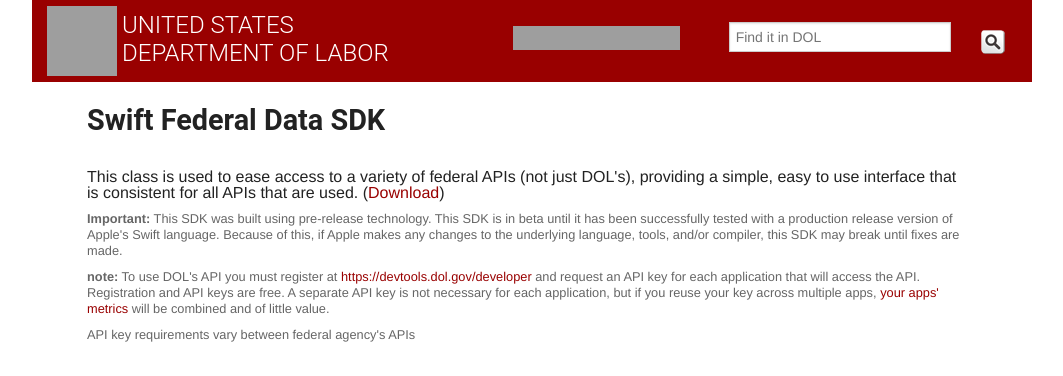
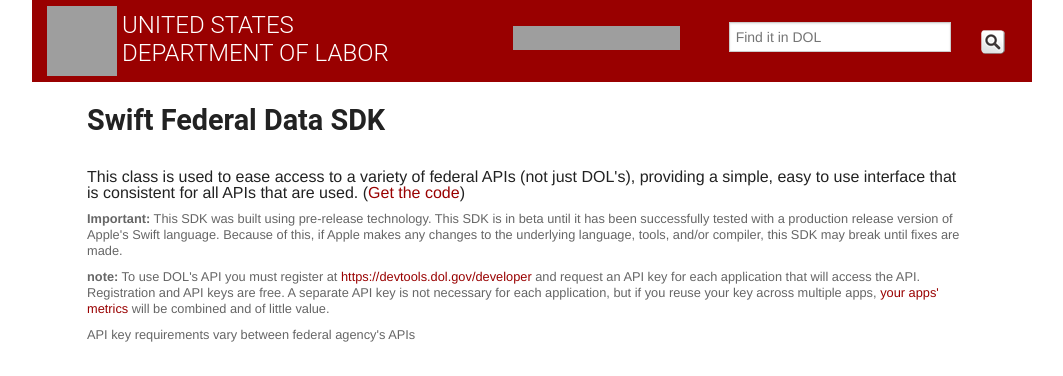
Before and after one commit to USDepartmentofLabor/Swift-Federal-Data-SDK, a Jekyll site: the page built from index.html, in a window 1280 px wide and 900 px high, cut to the strip 0-376 px from the top of the window. Shown: the whole strip, without its empty margins (108-1171 px from the left). Built offline with Jekyll 4.4.1, drawn with Linux system fonts in a browser that asks for light colours; nearby versions of some CDN libraries; grey boxes are pictures that could not be loaded.

Commit message:
Changed download link text

```diff
--- a/index.html
+++ b/index.html
@@ -9,7 +9,7 @@
 </div>
   	<div class='limiter pad0y pad4x clearfix'>
   		<div class='col12 pad1y'>
-This class is used to ease access to a variety of federal APIs (not just DOL's), providing a simple, easy to use interface that is consistent for all APIs that are used.  (<a href="https://github.com/USDepartmentofLabor/Swift-Federal-Data-SDK">Download</a>)
+This class is used to ease access to a variety of federal APIs (not just DOL's), providing a simple, easy to use interface that is consistent for all APIs that are used.  (<a href="https://github.com/USDepartmentofLabor/Swift-Federal-Data-SDK">Get the code</a>)
 <p><strong>Important:</strong> This SDK was built using pre-release technology.  This SDK is in beta until it has been successfully tested with a production release version of Apple's Swift language.  Because of this, if Apple makes any changes to the underlying language, tools, and/or compiler, this SDK may break until fixes are made.</p>
 <p><strong>note:</strong> To use DOL's API you must register at <a href="https://devtools.dol.gov/developer">https://devtools.dol.gov/developer</a> and request an API key for each application that will access the API. Registration and API keys are free. A separate API key is not necessary for each application, but if you reuse your key across multiple apps, <a href="http://developer.dol.gov/dataset/api-metrics-key">your apps' metrics</a> will be combined and of little value.</p>
 <p>API key requirements vary between federal agency's APIs</p>
```
